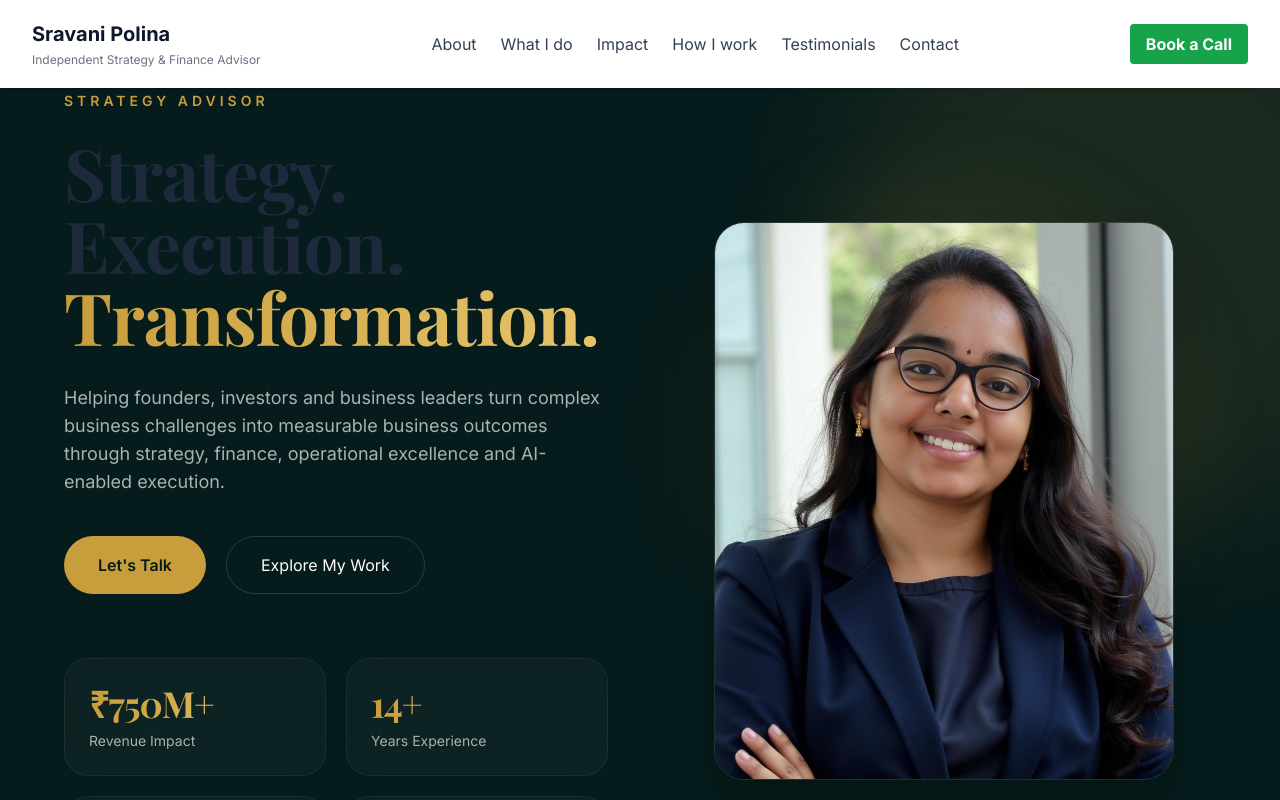
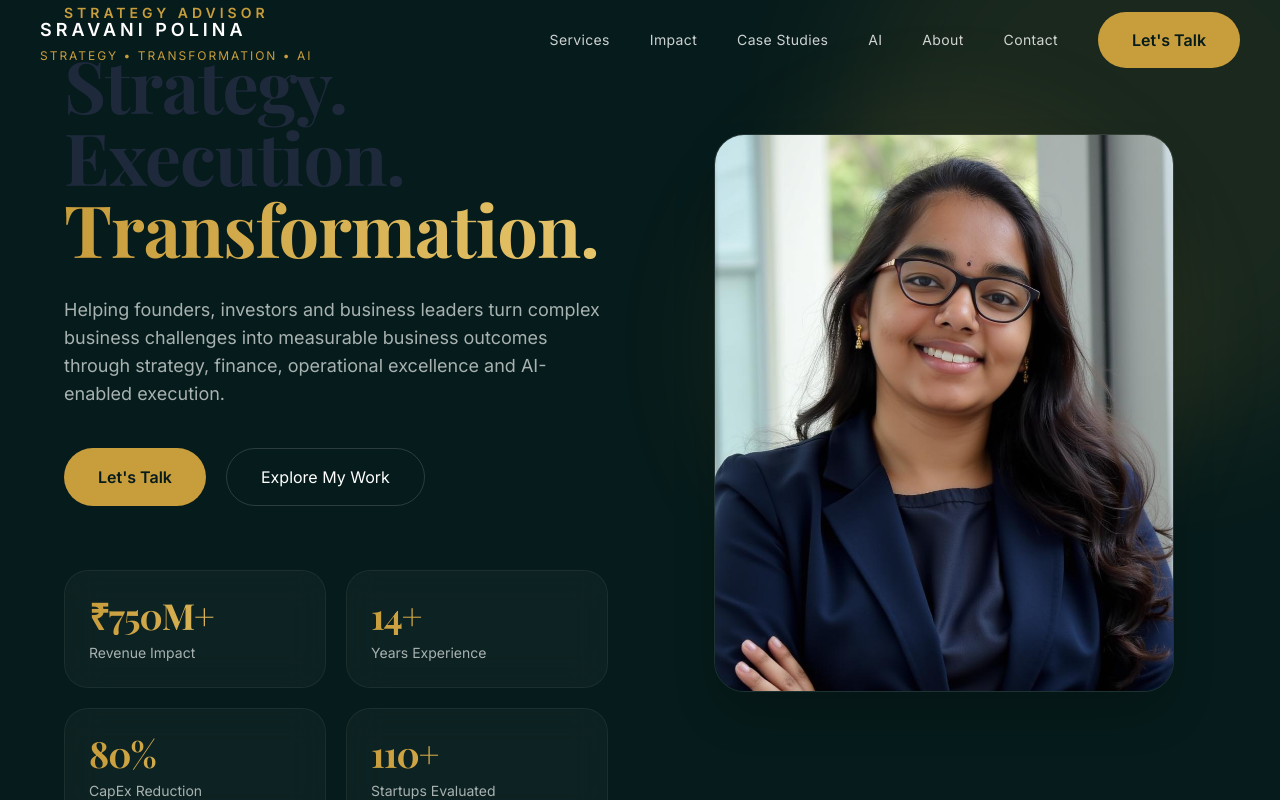
Before and after one commit to SravaniPolina/sravani-portfolio-frontend, a React (Create React App) app: page / in a window 1280 px wide. Shown: the top 800 px of the page. Built offline with nearby package versions, Linux system fonts and the light colour scheme.

Commit message:
Update NavBar.js

```diff
--- a/src/components/NavBar.js
+++ b/src/components/NavBar.js
@@ -1,51 +1,120 @@
-import React, { useState } from "react";
+import React, { useEffect, useState } from "react";
 
 export default function NavBar() {
-  const [isOpen, setIsOpen] = useState(false);
+  const [scrolled, setScrolled] = useState(false);
+  const [mobileOpen, setMobileOpen] = useState(false);
 
-  const scrollToTop = (e) => {
-    e.preventDefault();
-    window.scrollTo({ top: 0, behavior: "smooth" });
-    setIsOpen(false);
-  };
+  useEffect(() => {
+    const onScroll = () => {
+      setScrolled(window.scrollY > 40);
+    };
+
+    window.addEventListener("scroll", onScroll);
+
+    return () => window.removeEventListener("scroll", onScroll);
+  }, []);
+
+  const links = [
+    { label: "Services", href: "#services" },
+    { label: "Impact", href: "#impact" },
+    { label: "Case Studies", href: "#projects" },
+    { label: "AI", href: "#ai" },
+    { label: "About", href: "#about" },
+    { label: "Contact", href: "#contact" },
+  ];
 
   return (
-    <nav className="w-full bg-white shadow sticky top-0 z-50">
-      <div className="flex items-center justify-between py-5 px-4 sm:px-8">
-        <a href="#top" onClick={scrollToTop} className="cursor-pointer group">
-          <div className="font-bold text-xl text-slate-900 group-hover:text-indigo-700 transition">Sravani Polina</div>
-          <div className="text-xs text-gray-500 mt-1 hidden sm:block">Independent Strategy &amp; Finance Advisor</div>
-        </a>
-        <button onClick={() => setIsOpen(!isOpen)} className="sm:hidden text-slate-900 focus:outline-none">
-          <svg className="w-6 h-6" fill="none" stroke="currentColor" viewBox="0 0 24 24">
-            {isOpen ? (
-              <path strokeLinecap="round" strokeLinejoin="round" strokeWidth={2} d="M6 18L18 6M6 6l12 12" />
-            ) : (
-              <path strokeLinecap="round" strokeLinejoin="round" strokeWidth={2} d="M4 6h16M4 12h16M4 18h16" />
-            )}
-          </svg>
-        </button>
-        <div className="hidden sm:flex gap-6 text-base text-slate-700">
-          <a href="#about" className="hover:text-indigo-600">About</a>
-          <a href="#services" className="hover:text-indigo-600">What I do</a>
-          <a href="#impact" className="hover:text-indigo-600">Impact</a>
-          <a href="#how" className="hover:text-indigo-600">How I work</a>
-          <a href="#testimonials" className="hover:text-indigo-600">Testimonials</a>
-          <a href="#contact" className="hover:text-indigo-600">Contact</a>
+    <>
+      <nav
+        className={`fixed top-0 left-0 w-full z-50 transition-all duration-500 ${
+          scrolled
+            ? "bg-[#061B1B]/85 backdrop-blur-xl border-b border-white/10"
+            : "bg-transparent"
+        }`}
+      >
+        <div className="max-w-7xl mx-auto px-6 lg:px-10 h-20 flex items-center justify-between">
+
+          {/* Logo */}
+
+          <a
+            href="/"
+            className="text-white leading-tight"
+          >
+            <div className="font-semibold tracking-[4px] text-lg">
+              SRAVANI POLINA
+            </div>
+
+            <div className="text-xs text-[var(--gold)] tracking-[2px] uppercase mt-1">
+              Strategy • Transformation • AI
+            </div>
+          </a>
+
+          {/* Desktop */}
+
+          <div className="hidden lg:flex items-center gap-10">
+
+            {links.map((item) => (
+              <a
+                key={item.label}
+                href={item.href}
+                className="text-sm tracking-wide text-white/80 hover:text-[var(--gold)] transition"
+              >
+                {item.label}
+              </a>
+            ))}
+
+            <a
+              href="https://topmate.io/sravani_polina"
+              target="_blank"
+              rel="noopener noreferrer"
+              className="primary-btn"
+            >
+              Let's Talk
+            </a>
+
+          </div>
+
+          {/* Mobile Button */}
+
+          <button
+            onClick={() => setMobileOpen(!mobileOpen)}
+            className="lg:hidden text-white text-3xl"
+          >
+            ☰
+          </button>
         </div>
-        <a href="https://topmate.io/sravani_polina" target="_blank" rel="noopener noreferrer" className="hidden sm:block px-4 py-2 rounded bg-green-600 text-white font-bold hover:bg-green-700 transition">Book a Call</a>
-      </div>
-      {isOpen && (
-        <div className="sm:hidden bg-white border-t border-gray-200 px-4 py-4 space-y-3">
-          <a href="#about" className="block text-slate-700 hover:text-indigo-600" onClick={() => setIsOpen(false)}>About</a>
-          <a href="#services" className="block text-slate-700 hover:text-indigo-600" onClick={() => setIsOpen(false)}>What I do</a>
-          <a href="#impact" className="block text-slate-700 hover:text-indigo-600" onClick={() => setIsOpen(false)}>Impact</a>
-          <a href="#how" className="block text-slate-700 hover:text-indigo-600" onClick={() => setIsOpen(false)}>How I work</a>
-          <a href="#testimonials" className="block text-slate-700 hover:text-indigo-600" onClick={() => setIsOpen(false)}>Testimonials</a>
-          <a href="#contact" className="block text-slate-700 hover:text-indigo-600" onClick={() => setIsOpen(false)}>Contact</a>
-          <a href="https://topmate.io/sravani_polina" target="_blank" rel="noopener noreferrer" className="block w-full text-center px-4 py-2 rounded bg-green-600 text-white font-bold hover:bg-green-700 transition" onClick={() => setIsOpen(false)}>Book a Call</a>
+      </nav>
+
+      {/* Mobile Menu */}
+
+      {mobileOpen && (
+        <div className="fixed top-20 left-0 w-full bg-[#061B1B] border-t border-white/10 z-40 lg:hidden">
+
+          <div className="flex flex-col p-6 gap-6">
+
+            {links.map((item) => (
+              <a
+                key={item.label}
+                href={item.href}
+                className="text-white/90"
+                onClick={() => setMobileOpen(false)}
+              >
+                {item.label}
+              </a>
+            ))}
+
+            <a
+              href="https://topmate.io/sravani_polina"
+              target="_blank"
+              rel="noopener noreferrer"
+              className="primary-btn text-center"
+            >
+              Let's Talk
+            </a>
+
+          </div>
         </div>
       )}
-    </nav>
+    </>
   );
 }
```
